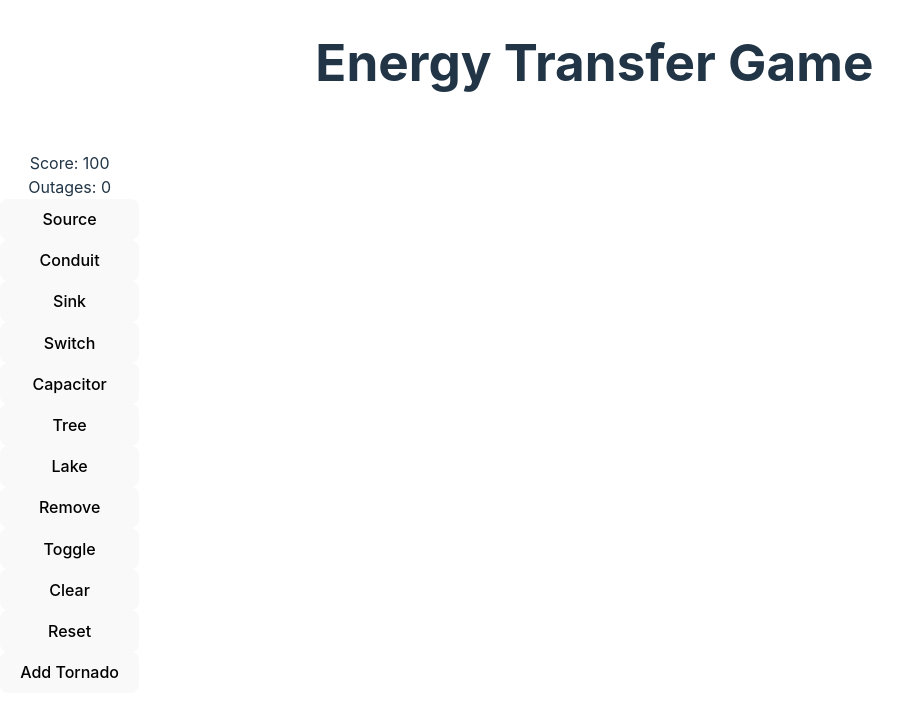
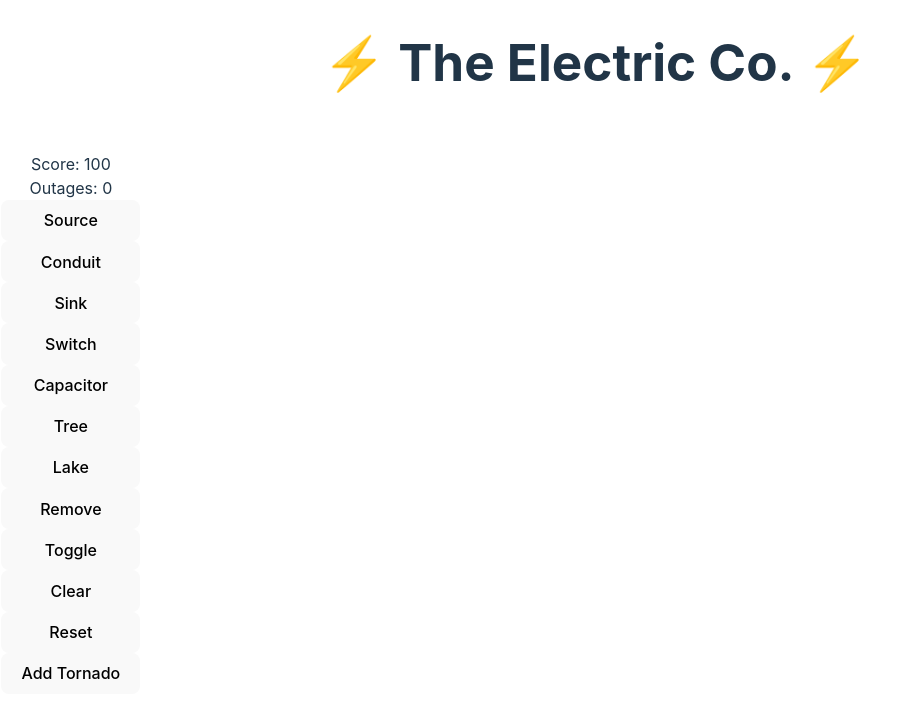
Before and after one commit to JeffBuda/electric-company, a React (Vite) app: page / in a window 1280 px wide. Shown: the top 718 px of the page, without its empty margins (0-914 px from the left). Built offline with nearby package versions, Linux system fonts and the light colour scheme.

Commit message:
title name change sticky controls work ok

```diff
--- a/src/App.css
+++ b/src/App.css
@@ -16,7 +16,11 @@
 .controls {
   display: flex;
   flex-direction: column;
-  margin-right: 2vw; /* Adjusted to use viewport width */
+  position: sticky;
+  top: 0;
+  left: 0;
+  z-index: 1000; /* Optional: to ensure it stays on top of other content */
+  padding: 0.1vw; /* Optional: to add some padding */  margin-right: 2vw; /* Adjusted to use viewport width */
 }
 
 .controls button.selected {
--- a/src/App.tsx
+++ b/src/App.tsx
@@ -5,7 +5,7 @@ import './App.css';
 function App() {
   return (
     <div className="App">
-      <h1>Energy Transfer Game</h1>
+      <h1>⚡ The Electric Co. ⚡</h1>
       <GameBoard />
     </div>
   );
```
